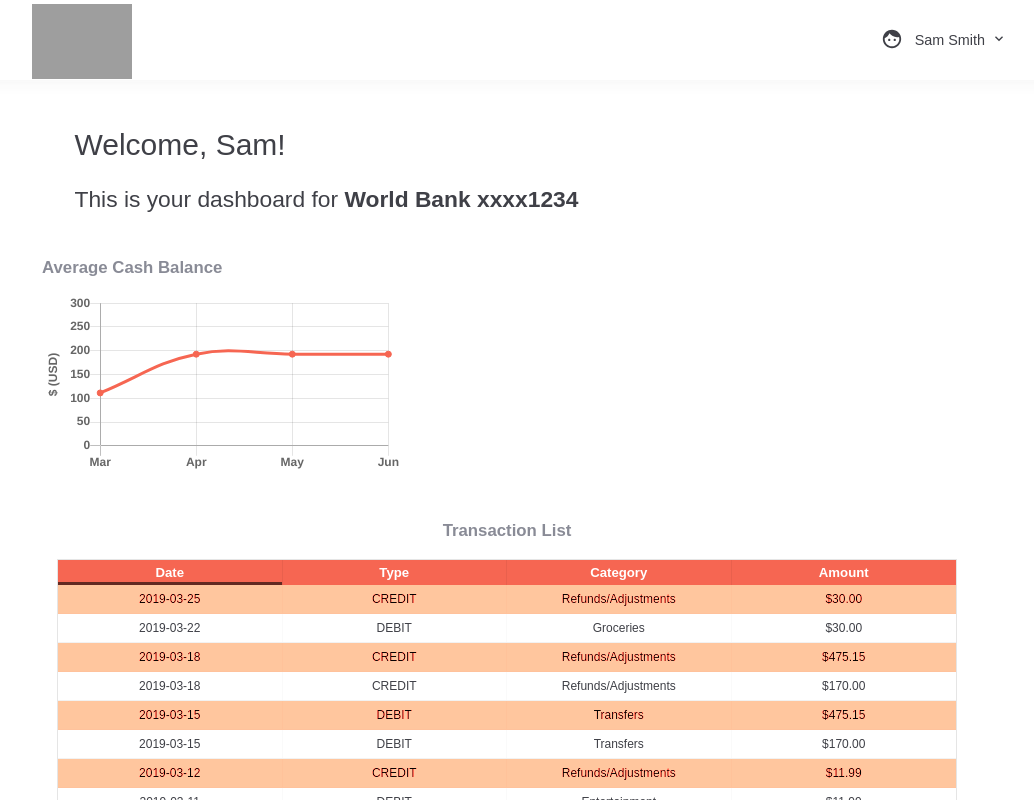
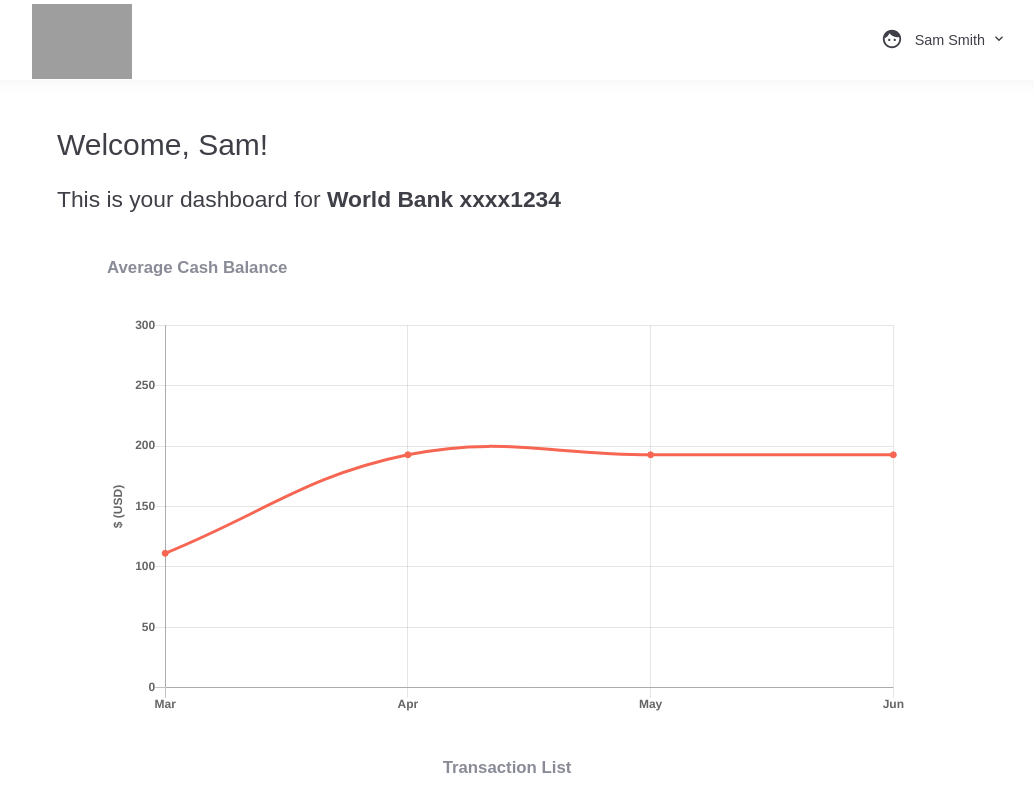
Before and after one commit to davidyoon85/betterfin, a React (Create React App) app: page / in a window 1280 px wide. Shown: the top 800 px of the page, without its empty margins (133-1167 px from the left). Built offline with nearby package versions, Linux system fonts and the light colour scheme; grey boxes are pictures that could not be loaded.

Commit message:
chart css

```diff
--- a/src/css/main.css
+++ b/src/css/main.css
@@ -152,7 +152,6 @@ img {
     width: 90%;
     max-width: 1000px;
     margin: 0 auto;
-    padding-left: 35px;
 }
 
 .profile_main {
@@ -169,6 +168,11 @@ img {
 .profile_main h2 {
     font-size: 1.9em;
     font-weight: 400;
+    margin-bottom: 5%;
+}
+
+.ReactTable {
+    box-shadow: 0px 1px 15px 1px rgba(69, 65, 78, 0.06);
     margin-bottom: 5%;
 }
 
@@ -211,7 +215,7 @@ img {
 }
 
 .table_container {
-    width: 90%;
+    width: 80%;
     margin: 0 auto;
 }
 
@@ -219,25 +223,29 @@ img {
     color: #898B96;
     font-weight: 700;
     font-size: 1.4em;
-    margin-bottom: 2%;
+    margin-bottom: 5%;
     text-align: center;
 }
 
 .chart_container {
-    width: 90%;
+    width: 80%;
+    margin: 0 auto;
 }
 
 .chart_section {
     display: flex;
     width: 100%;
     height: 30%;
-    padding-left: 35px;
 }
 
 .balance_chart {
     height: 100%;
-    width: 40%;
+    width: 100%;
     margin-bottom: 5%;
+}
+
+canvas {
+    width: 100%;
 }
 
 .chart_header {
```
